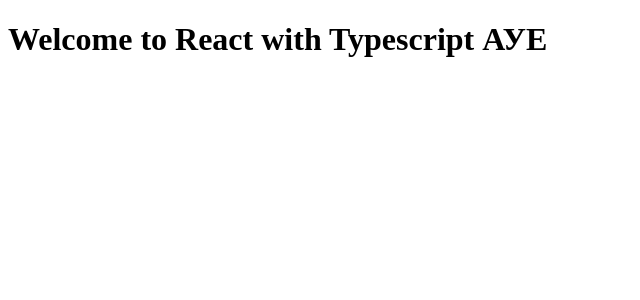
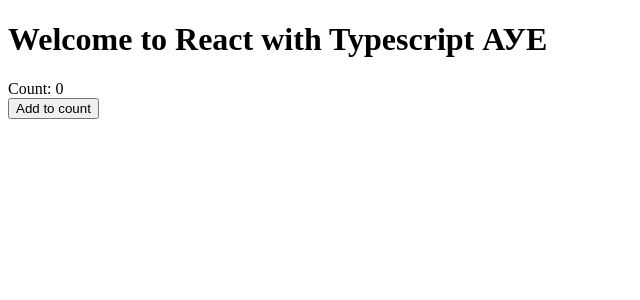
Before and after one commit to HollyBang/react-typescript-jest, a React app: page / in a window 1280 px wide. Shown: the top 300 px of the page, without its empty margins (0-640 px from the left). Built offline with nearby package versions, Linux system fonts and the light colour scheme.

Commit message:
connected redux with hooks ...without type checkers((

```diff
--- a/src/components/App.tsx
+++ b/src/components/App.tsx
@@ -1,6 +1,7 @@
 import * as React from 'react';
 import { Provider } from 'react-redux';
 import store from '../redux';
+import Counter from './Counter';
 
 // import PageInterface from '../interfaces/PageInterface';
 
@@ -11,6 +12,7 @@
 				<div>
 					<h1>Welcome to React with Typescript АУЕ</h1>
 				</div>
+				<Counter/>
 			</Provider>
 		);
 	}
--- /dev/null
+++ b/src/components/Counter/action.ts
@@ -0,0 +1,6 @@
+export default function addCount(){
+    console.log('addCount ACTION');
+    return{
+        type: 'ADD_COUNT',
+    }
+}
--- a/src/components/Counter/index.tsx
+++ b/src/components/Counter/index.tsx
@@ -0,0 +1,18 @@
+import * as React from "react";
+import { useDispatch, useSelector } from "react-redux";
+import addCount from "./action";
+
+const Count = () => {
+    // @ts-ignore
+    const count = useSelector(state => state.counter.count);
+    const dispatch = useDispatch();
+
+    return (
+        <main>
+            <div>Count: {count}</div>
+            <button onClick={() => dispatch(addCount())}>Add to count</button>
+        </main>
+    );
+};
+
+export default Count;
--- /dev/null
+++ b/src/components/Counter/reducer.ts
@@ -0,0 +1,20 @@
+const initialState = {
+    count: 0
+};
+
+const counter = (state = initialState, action) => {
+    console.log('Count reducer', action);
+    const { type, payload } = action;
+
+    switch (type) {
+        case 'ADD_COUNT':
+            return {
+                ...state,
+                count: state.count + 1,
+            };
+        default:
+            return state;
+    }
+};
+
+export default counter;
--- a/src/redux/index.ts
+++ b/src/redux/index.ts
@@ -8,6 +8,6 @@
 
 const initialState = {};
 
-const store = createStore(rootReducer, initialState, enhancer);
+const store = createStore(rootReducer(), initialState, enhancer);
 
 export default store;
--- a/src/rootReducers.ts
+++ b/src/rootReducers.ts
@@ -1,9 +1,10 @@
 
 import { combineReducers } from 'redux';
+import counter from "./components/Counter/reducer";
 
 const rootReducer = () =>
     combineReducers({
-
+        counter
     });
 
 export default rootReducer;
```
